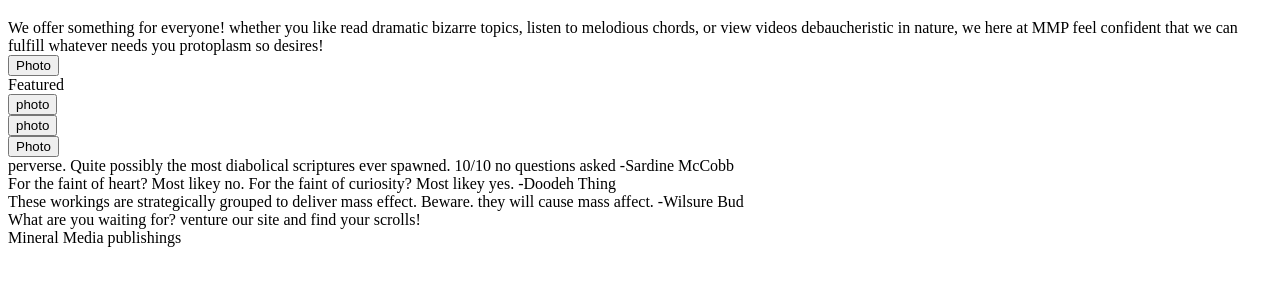
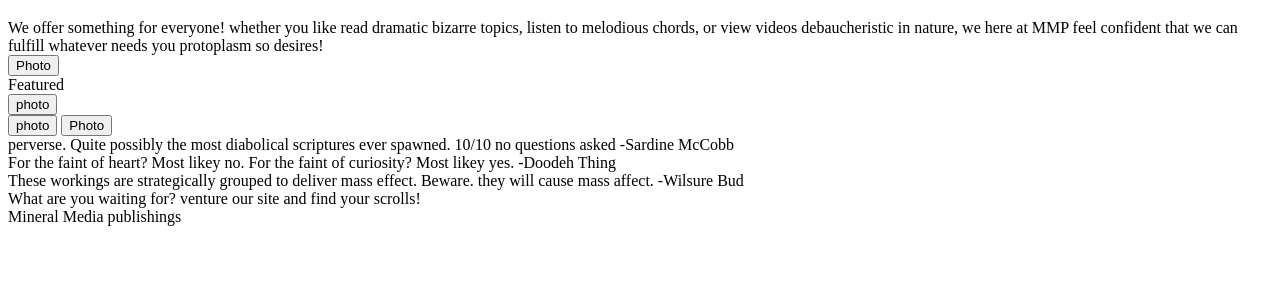
Before and after one commit to Intotheblue99/Landing-page, a plain HTML site: page index.html in a window 1280 px wide. Shown: the part 105-390 px from the top of the page. Drawn offline with Linux system fonts and the light colour scheme.

Commit message:
Fix buttons

```diff
--- a/index.html
+++ b/index.html
@@ -27,14 +27,14 @@
         <div class="text">We offer something for everyone! whether you like read dramatic bizarre topics, listen to melodious chords, or view videos debaucheristic
             in nature, we here at MMP feel confident that we can fulfill whatever needs you protoplasm so desires!
         </div>
-        <div id="but1"><button>Photo</button></div>
+        <button class="but1">Photo</button></div>
     </div>
 
     <div class="info">Featured</div>
         <div class="container">
-            <div id="but2"><button>photo</button></div>
-            <div id="but2"><button>photo</button></div>
-            <div id="but2"><button>Photo</button></div>
+            <button class="but2">photo</button></div>
+            <button class="but2">photo</button></div>
+            <button class="but2">Photo</button></div>
         </div>
 
     <div class="quote">
```
